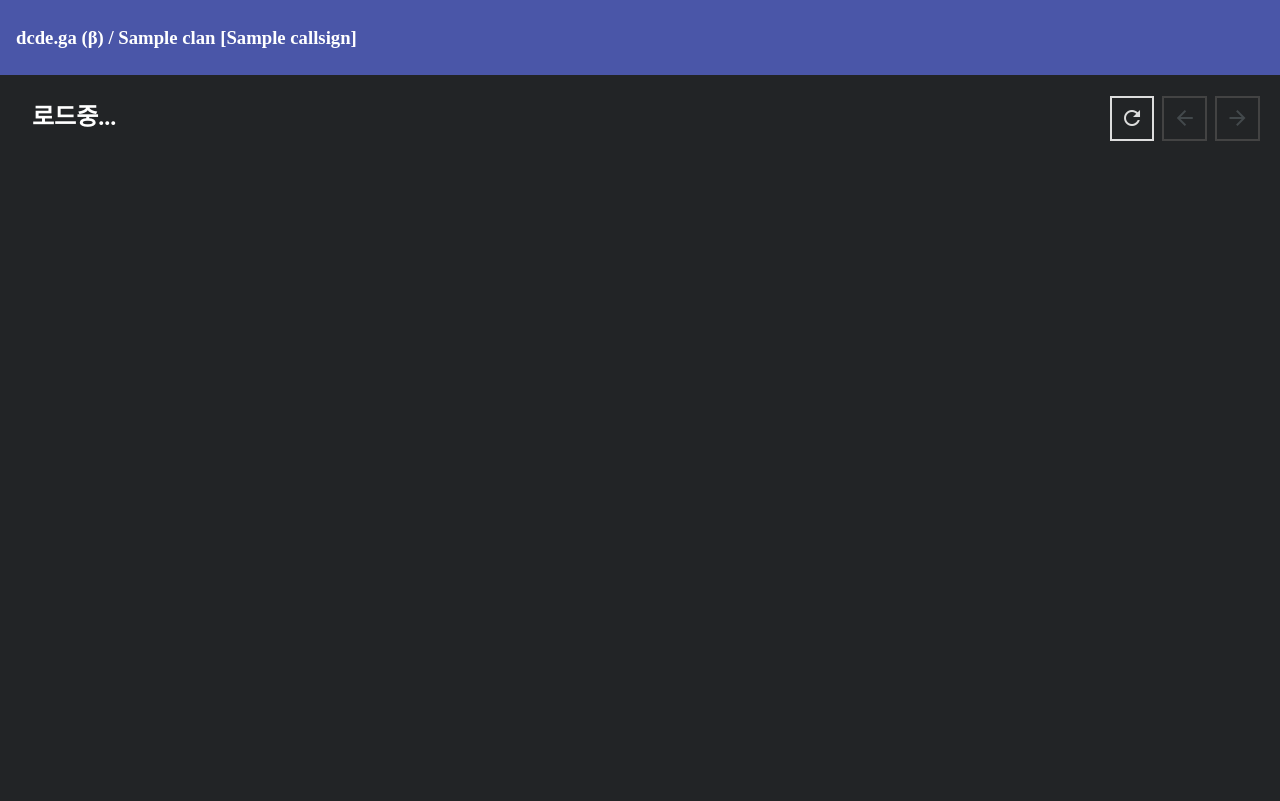
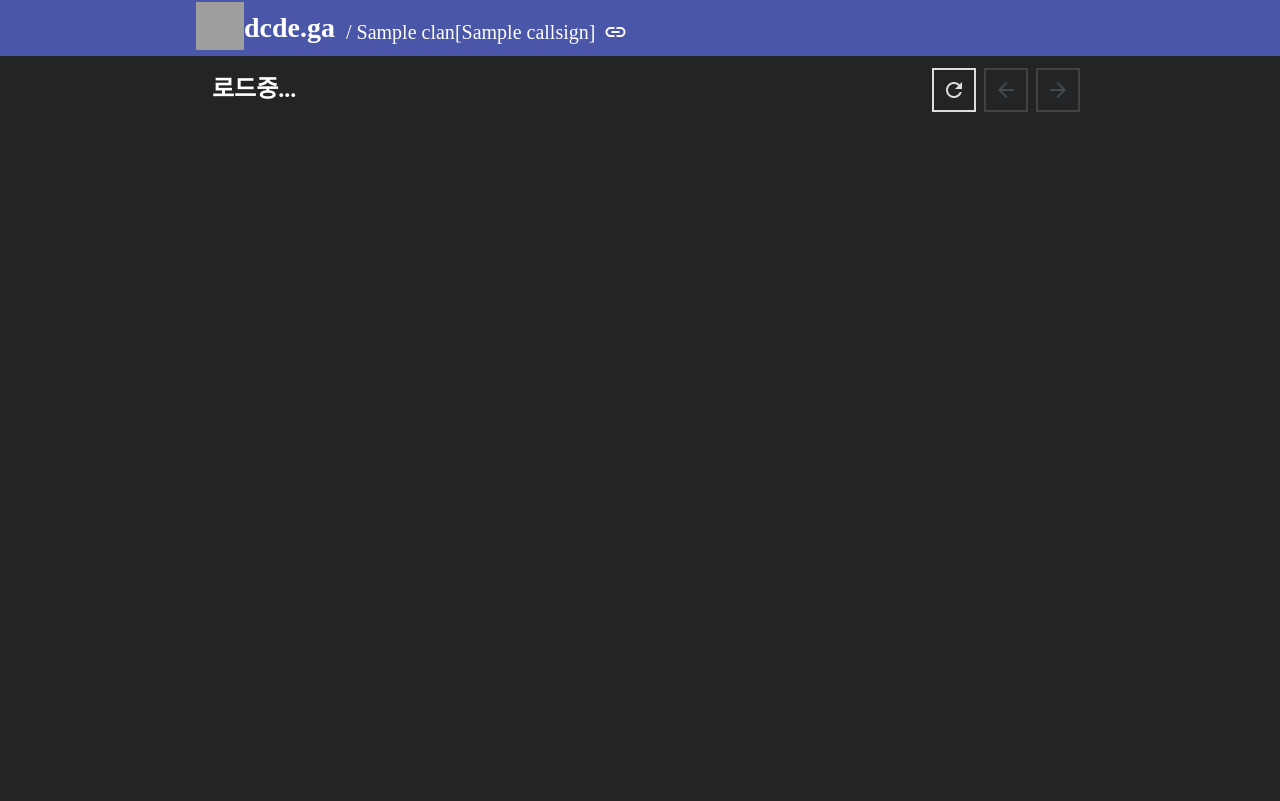
Before and after one commit to krepe-suZette/dega.kr, a Flask app: template templates/clan_users.html in a window 1280 px wide. After the commit the page ends 112 px from the top, so only its background shows below. Run offline with Flask 2, Linux system fonts and the light colour scheme; the template is opened without the code that fills it: most values are stand-ins (such as "Sample title", 1, 10 or a date in 2020); parts of the project's set-up code (start-up, migrations or seed data) failed here and were passed over; grey boxes are pictures that could not be loaded.

Commit message:
Improve css: header nav, px to rem (WIP), ...

```diff
--- a/static/dcdega.js
+++ b/static/dcdega.js
@@ -29,9 +29,9 @@
 
 var getMaxUserCount = function() {
     ww = $( window ).width();
-    if (ww > 1024) c = 4;
-    else if (ww > 768) c = 3;
-    else if (ww > 480) c = 2;
+    if (ww > 1440) c = 4;
+    else if (ww > 960) c = 3;
+    else if (ww > 640) c = 2;
     else c = 1;
     return parseInt($(".user-list").height() / 44) * c;
 };
--- a/static/style.css
+++ b/static/style.css
@@ -1,31 +1,91 @@
-/* PC 기준 화면 (기본 레이아웃) */
+/* 기본 레이아웃 */
 body {
     background-color: #222426;
     color: white;
 }
+header {
+    background-color: rgb(74, 86, 168);
+    height: 3.5rem;
+}
+main {
+    min-height: calc(100vh - 3.5rem);
+}
 
+nav {
+    height: 3.5em;
+    margin: 0 auto;
+    display: flex;
+    justify-content: flex-start;
+    align-items: center;
+}
+.nav-icon img {
+    padding: 0.25rem 0;
+    margin-left: 0.25rem;
+    height: 3rem;
+    width: 3rem;
+}
+.nav-logo {
+    line-height: 3rem;
+    padding-right: 0.25em;
+    font-size: 1.75rem;
+    font-weight: bold;
+}
+.nav-path {
+    padding: 0.5rem 0.25rem 0;
+    line-height: 2rem;
+    font-size: 1.25rem;
+    flex: 0 9 auto;
+    overflow: hidden;
+    text-overflow: ellipsis;
+    white-space: nowrap;
+}
+.nav-path a {
+    display: flex;
+}
+
+.container {
+    margin: 0 auto;
+    max-width: 1280px;
+    width: 90%;
+}
+@media only screen and (min-width: 640px) {
+    .container {
+        width: 85%;
+    }
+}
+@media only screen and (min-width: 960px) {
+    .container {
+        width: 70%;
+    }
+}
+
+/* 전역 CSS */
 a:link, a:visited, a:hover {
     color: inherit;
     text-decoration: none;
 }
-
-.container {
-    max-width: 1280px;
-    margin: 0 auto;
-    padding: 0.5em 1em;
+ul {
+    list-style: none;
+    margin: 0;
+    padding: 0;
 }
-
-header {
-    background-color: rgb(74, 86, 168);
-    color: #FFFFFF;
+/* 클랜 이름 flex CSS */
+.clan-name {
+    flex: 0 1 auto;
+    overflow: hidden;
+    text-overflow: ellipsis;
+    white-space: nowrap;
+    display: block;
+}
+.clan-callsign {
+    flex: 0 0 auto;
 }
 
 /* /clan, 검색창 */
 
 .clan-search {
-    margin: 1em 0 2em;
+    margin: 1.5rem 0;
 }
-
 input {
     box-sizing: border-box;
     width: 100%;
@@ -137,9 +172,8 @@
     display: flex;
     justify-content: flex-end;
     align-items: center;
-    margin: 0.8rem 0;
+    padding: 0.75rem 0.25rem 0.5rem;
 }
-
 .nav-online {
     box-sizing: border-box;
     padding-left: 1rem;
@@ -151,35 +185,31 @@
 .nav-online h2 {
     margin: 0;
 }
-
 .nav-info {
     display: flex;
     flex-direction: column;
     justify-content: space-around;
-    height: 2.8rem;
+    height: 2.75rem;
     margin-right: 0.5em;
     flex: 0 0 auto;
     /* align-content: flex-end; */
 }
-
 .nav-info * {
     font-size: 1em;
     line-height: 1.1em;
     text-align: end;
 }
-
 .nav-btn-wrap {
     display: flex;
     justify-content: flex-end;
 }
-
 .nav-btn-wrap button {
     color: #dddddd;
     background-color: transparent;
     border: 2px solid #dddddd;
     outline: none;
-    height: 2.8rem;
-    width: 2.8rem;
+    height: 2.75rem;
+    width: 2.75rem;
     margin: 0 4px;
     box-sizing: border-box;
     cursor: pointer;
--- a/templates/clan.html
+++ b/templates/clan.html
@@ -8,7 +8,6 @@
 <div class="clan-search">
   <input type="search" name="clan_search" id="clan_search" placeholder="클랜 검색하기">
 </div>
-<div class="clan-list-wrapper">
 <ul class="clan-list">
   {% for clan_id, clan in clan_data.items() %}
   <li class="clan-info">
@@ -23,7 +22,6 @@
   </li>
   {% endfor %}
 </ul>
-</div>
 {% endblock %}
 
 {% block script %}
--- a/templates/clan_users.html
+++ b/templates/clan_users.html
@@ -3,9 +3,14 @@
 {% block title %}{{ super()}} / {{clan_data["name"]}}{% endblock %}
 
 {% block header %}
-<div class="container">
-  <h3><a href="/">dcde.ga (β)</a> / {{ clan_data["name"] }} [{{ clan_data["callsign"] }}]</h3>
-</div>
+<div class="nav-icon"><a href="/"><img src="/static/img/icon-transparent.svg" alt="icon"></a></div>
+<div class="nav-logo hide-small"><a href="/">dcde.ga</a></div>
+<div class="nav-path"><a href="/clan">
+  <span>/&nbsp;</span>
+  <div class="clan-name">{{ clan_data["name"] }}</div>
+  <div class="clan-callsign">[{{ clan_data["callsign"] }}]</div>
+</a></div>
+<div class="nav-path"><a href="https://www.bungie.net/ko/ClanV2?groupid={{ clan_data['id'] }}" class="material-icons">link</a></div>
 {% endblock %}
 
 {% block content %}
@@ -23,9 +28,7 @@
     <button id="nextPage" class="material-icons" disabled>arrow_forward</button>
   </div>
 </div>
-<div class="user-list-wrapper">
-  <div class="user-list">
-  </div>
+<div class="user-list">
 </div>
 {% endblock %}
 
--- a/templates/layout.html
+++ b/templates/layout.html
@@ -40,12 +40,12 @@
 <body>
   {% include "tracker2.html" %}
   <header>
-    {% block header %}
-    <div class="container">
-      <h1><a href="/">dcde.ga (β)</a></h1>
-      <p>데스티니 가디언즈 클랜원 합류 코드 쉽게 복사하기</p>
-    </div>
-    {% endblock %}
+    <nav class="container">
+      {% block header %}
+      <div class="nav-icon"><a href="/"><img src="/static/img/icon-transparent.svg" alt="icon"></a></div>
+      <div class="nav-logo"><a href="/">dcde.ga</a></div>
+      {% endblock %}
+    </nav>
   </header>
 
   <main>
```
Also changed, not shown: other parts of static/style.css (+23 -48 lines). Lines whose indentation alone changed are shown as unchanged.
